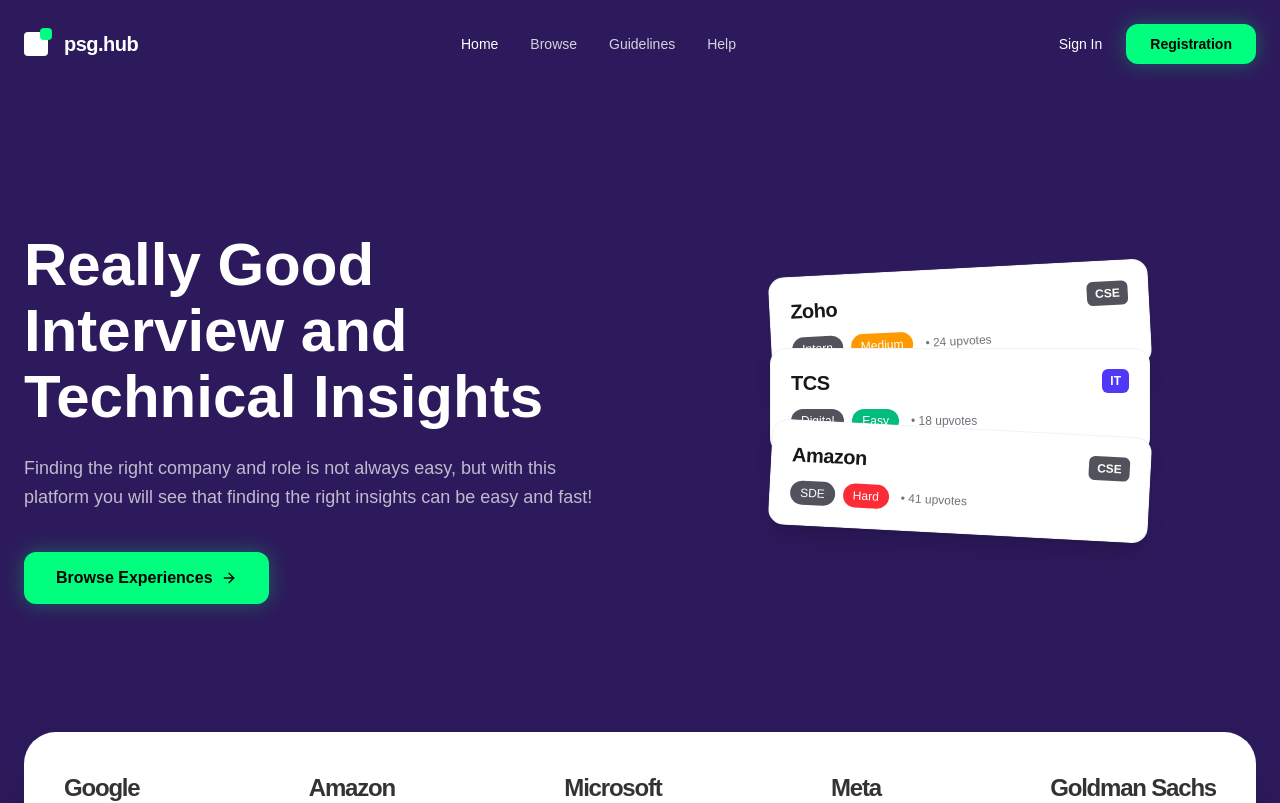
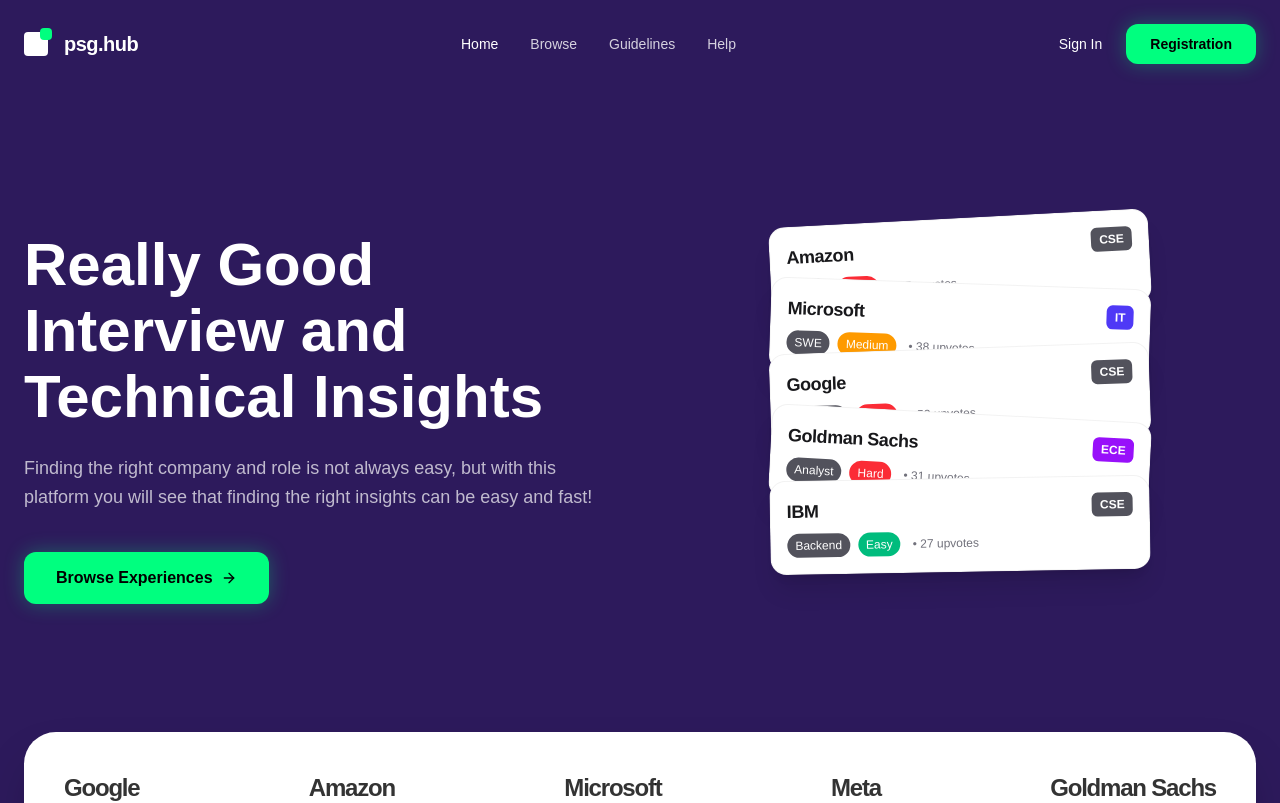
Before and after one commit to Manoj1832/placement-hub, a Next.js app: page / in a window 1280 px wide. Shown: the top 803 px of the page. Built offline with nearby package versions, Linux system fonts and the light colour scheme; no server answers.

Commit message:
Update stacked cards visual to include 5 cards

```diff
--- a/components/floating-cards.tsx
+++ b/components/floating-cards.tsx
@@ -2,46 +2,72 @@ import React from 'react';
 
 export default function FloatingCards() {
   return (
-    <div className="relative w-full h-[400px] flex items-center justify-center">
+    <div className="relative w-full h-[500px] flex items-center justify-center">
       {/* Container for the stacked cards */}
-      <div className="relative w-[320px] sm:w-[380px] h-[300px]">
+      <div className="relative w-[320px] sm:w-[380px] h-[400px]">
 
-        {/* Card 1: Zoho */}
-        <div className="absolute top-0 left-0 w-full bg-white rounded-2xl p-5 shadow-xl border border-black/5 transform -rotate-3 transition-transform duration-500 hover:rotate-0 hover:-translate-y-2 hover:scale-105 z-10">
-          <div className="flex justify-between items-start mb-3">
-            <h3 className="text-xl font-bold text-zinc-900 tracking-tight">Zoho</h3>
+        {/* Card 1: Amazon */}
+        <div className="absolute top-0 left-0 w-full bg-white rounded-2xl p-4 shadow-xl border border-black/5 transform -rotate-3 transition-transform duration-500 hover:rotate-0 hover:-translate-y-2 hover:scale-105 z-10">
+          <div className="flex justify-between items-start mb-2">
+            <h3 className="text-lg font-bold text-zinc-900 tracking-tight">Amazon</h3>
             <span className="bg-zinc-600 text-white text-xs font-semibold px-2 py-1 rounded-md">CSE</span>
           </div>
-          <div className="flex items-center gap-2 text-sm">
-            <span className="bg-zinc-600 text-white px-2.5 py-1 rounded-full font-medium text-xs">Intern</span>
-            <span className="bg-amber-500 text-white px-2.5 py-1 rounded-full font-medium text-xs">Medium</span>
-            <span className="text-zinc-500 text-xs font-medium ml-1">• 24 upvotes</span>
+          <div className="flex items-center gap-2 text-xs">
+            <span className="bg-zinc-600 text-white px-2 py-1 rounded-full font-medium">SDE</span>
+            <span className="bg-red-500 text-white px-2 py-1 rounded-full font-medium">Hard</span>
+            <span className="text-zinc-500 font-medium ml-1">• 45 upvotes</span>
           </div>
         </div>
 
-        {/* Card 2: TCS */}
-        <div className="absolute top-[80px] left-0 w-full bg-white rounded-2xl p-5 shadow-xl border border-black/5 transform rotate-0 transition-transform duration-500 hover:-translate-y-2 hover:scale-105 z-20">
-          <div className="flex justify-between items-start mb-3">
-            <h3 className="text-xl font-bold text-zinc-900 tracking-tight">TCS</h3>
+        {/* Card 2: Microsoft */}
+        <div className="absolute top-[65px] left-0 w-full bg-white rounded-2xl p-4 shadow-xl border border-black/5 transform rotate-2 transition-transform duration-500 hover:rotate-0 hover:-translate-y-2 hover:scale-105 z-20">
+          <div className="flex justify-between items-start mb-2">
+            <h3 className="text-lg font-bold text-zinc-900 tracking-tight">Microsoft</h3>
             <span className="bg-indigo-600 text-white text-xs font-semibold px-2 py-1 rounded-md">IT</span>
           </div>
-          <div className="flex items-center gap-2 text-sm">
-            <span className="bg-zinc-600 text-white px-2.5 py-1 rounded-full font-medium text-xs">Digital</span>
-            <span className="bg-emerald-500 text-white px-2.5 py-1 rounded-full font-medium text-xs">Easy</span>
-            <span className="text-zinc-500 text-xs font-medium ml-1">• 18 upvotes</span>
+          <div className="flex items-center gap-2 text-xs">
+            <span className="bg-zinc-600 text-white px-2 py-1 rounded-full font-medium">SWE</span>
+            <span className="bg-amber-500 text-white px-2 py-1 rounded-full font-medium">Medium</span>
+            <span className="text-zinc-500 font-medium ml-1">• 38 upvotes</span>
           </div>
         </div>
 
-        {/* Card 3: Amazon */}
-        <div className="absolute top-[160px] left-0 w-full bg-white rounded-2xl p-5 shadow-xl border border-black/5 transform rotate-3 transition-transform duration-500 hover:rotate-0 hover:-translate-y-2 hover:scale-105 z-30">
-          <div className="flex justify-between items-start mb-3">
-            <h3 className="text-xl font-bold text-zinc-900 tracking-tight">Amazon</h3>
+        {/* Card 3: Google */}
+        <div className="absolute top-[130px] left-0 w-full bg-white rounded-2xl p-4 shadow-xl border border-black/5 transform -rotate-2 transition-transform duration-500 hover:rotate-0 hover:-translate-y-2 hover:scale-105 z-30">
+          <div className="flex justify-between items-start mb-2">
+            <h3 className="text-lg font-bold text-zinc-900 tracking-tight">Google</h3>
             <span className="bg-zinc-600 text-white text-xs font-semibold px-2 py-1 rounded-md">CSE</span>
           </div>
-          <div className="flex items-center gap-2 text-sm">
-            <span className="bg-zinc-600 text-white px-2.5 py-1 rounded-full font-medium text-xs">SDE</span>
-            <span className="bg-red-500 text-white px-2.5 py-1 rounded-full font-medium text-xs">Hard</span>
-            <span className="text-zinc-500 text-xs font-medium ml-1">• 41 upvotes</span>
+          <div className="flex items-center gap-2 text-xs">
+            <span className="bg-zinc-600 text-white px-2 py-1 rounded-full font-medium">L3 SWE</span>
+            <span className="bg-red-500 text-white px-2 py-1 rounded-full font-medium">Hard</span>
+            <span className="text-zinc-500 font-medium ml-1">• 52 upvotes</span>
+          </div>
+        </div>
+
+        {/* Card 4: Goldman Sachs */}
+        <div className="absolute top-[195px] left-0 w-full bg-white rounded-2xl p-4 shadow-xl border border-black/5 transform rotate-3 transition-transform duration-500 hover:rotate-0 hover:-translate-y-2 hover:scale-105 z-40">
+          <div className="flex justify-between items-start mb-2">
+            <h3 className="text-lg font-bold text-zinc-900 tracking-tight">Goldman Sachs</h3>
+            <span className="bg-purple-600 text-white text-xs font-semibold px-2 py-1 rounded-md">ECE</span>
+          </div>
+          <div className="flex items-center gap-2 text-xs">
+            <span className="bg-zinc-600 text-white px-2 py-1 rounded-full font-medium">Analyst</span>
+            <span className="bg-red-500 text-white px-2 py-1 rounded-full font-medium">Hard</span>
+            <span className="text-zinc-500 font-medium ml-1">• 31 upvotes</span>
+          </div>
+        </div>
+
+        {/* Card 5: IBM */}
+        <div className="absolute top-[260px] left-0 w-full bg-white rounded-2xl p-4 shadow-xl border border-black/5 transform -rotate-1 transition-transform duration-500 hover:rotate-0 hover:-translate-y-2 hover:scale-105 z-50">
+          <div className="flex justify-between items-start mb-2">
+            <h3 className="text-lg font-bold text-zinc-900 tracking-tight">IBM</h3>
+            <span className="bg-zinc-600 text-white text-xs font-semibold px-2 py-1 rounded-md">CSE</span>
+          </div>
+          <div className="flex items-center gap-2 text-xs">
+            <span className="bg-zinc-600 text-white px-2 py-1 rounded-full font-medium">Backend</span>
+            <span className="bg-emerald-500 text-white px-2 py-1 rounded-full font-medium">Easy</span>
+            <span className="text-zinc-500 font-medium ml-1">• 27 upvotes</span>
           </div>
         </div>
 
```
